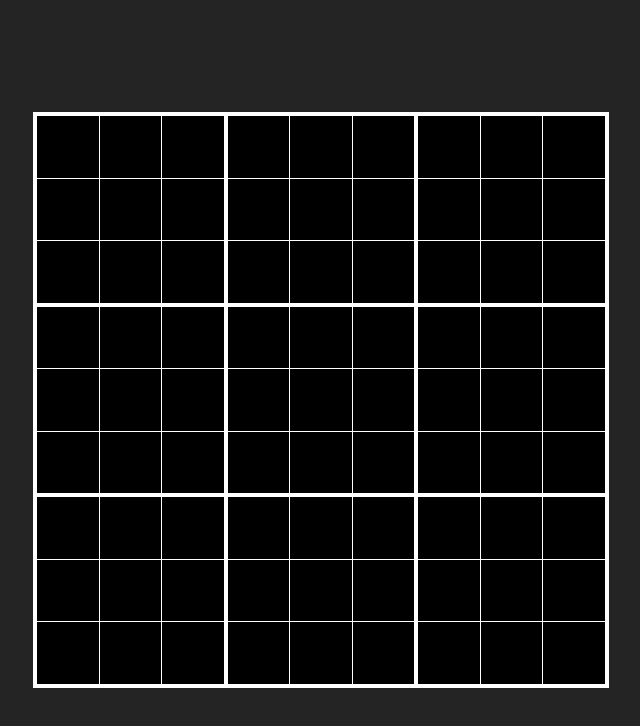
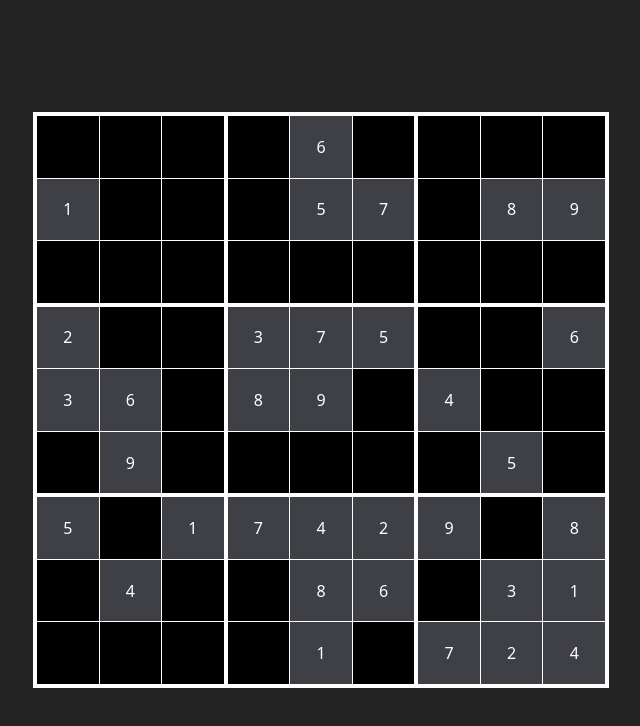
Before and after one commit to pulkitchauhan03/SudokuApp, a React (Vite) app: page / in a window 1280 px wide. Shown: the top 726 px of the page, without its empty margins (319-959 px from the left). Built offline with nearby package versions, Linux system fonts and the light colour scheme.

Commit message:
Successful setup of collision state

```diff
--- a/src/App.jsx
+++ b/src/App.jsx
@@ -1,47 +1,202 @@
+import { useEffect, useState } from "react";
 import "./App.css";
 
-function Cell({ value }) {
+const problem = [
+  [0, 0, 0, 0, 6, 0, 0, 0, 0],
+  [1, 0, 0, 0, 5, 7, 0, 8, 9],
+  [0, 0, 0, 0, 0, 0, 0, 0, 0],
+  [2, 0, 0, 3, 7, 5, 0, 0, 6],
+  [3, 6, 0, 8, 9, 0, 4, 0, 0],
+  [0, 9, 0, 0, 0, 0, 0, 5, 0],
+  [5, 0, 1, 7, 4, 2, 9, 0, 8],
+  [0, 4, 0, 0, 8, 6, 0, 3, 1],
+  [0, 0, 0, 0, 1, 0, 7, 2, 4],
+];
+
+const initSolution = [
+  [0, 0, 0, 0, 6, 0, 0, 0, 0],
+  [1, 0, 0, 0, 5, 7, 0, 8, 9],
+  [0, 0, 0, 0, 0, 0, 0, 0, 0],
+  [2, 0, 0, 3, 7, 5, 0, 0, 6],
+  [3, 6, 0, 8, 9, 0, 4, 0, 0],
+  [0, 9, 0, 0, 0, 0, 0, 5, 0],
+  [5, 0, 1, 7, 4, 2, 9, 0, 8],
+  [0, 4, 0, 0, 8, 6, 0, 3, 1],
+  [0, 0, 0, 0, 1, 0, 7, 2, 4],
+];
+
+const numRows = 9;
+
+function Cell({
+  containerId,
+  solution,
+  cellId,
+  handleCellChange,
+  collisions,
+  setCollisions,
+}) {
+  const row =
+    parseInt((containerId / 3).toString().split(".")[0]) * 3 +
+    parseInt((cellId / 3).toString().split(".")[0]);
+  const col = (containerId % 3) * 3 + (cellId % 3);
+  const cellProblemValue = problem[row][col];
+
+  const checkValid = () => {
+    let errArray = [];
+
+    for (let i = 0; i < numRows; i++) {
+      if (i !== row && solution[i][col] === solution[row][col])
+        errArray.push({ row: i, col: col });
+    }
+
+    for (let i = 0; i < numRows; i++) {
+      if (i !== col && solution[row][i] === solution[row][col])
+        errArray.push({ row: row, col: i });
+    }
+
+    const subContainerRow = parseInt((row / 3).toString().split(".")[0]) * 3;
+    const subContainerCol = parseInt((col / 3).toString().split(".")[0]) * 3;
+
+    for (let i = subContainerRow; i < subContainerRow + 3; i++) {
+      for (let j = subContainerCol; j < subContainerCol + 3; j++) {
+        if ((i !== row || j !== col) && solution[i][j] === solution[row][col])
+          errArray.push({ row: i, col: j });
+      }
+    }
+
+    return errArray;
+  };
+
+  const updateValid = (setErrors) => {
+    const local = [...collisions];
+
+    if (solution[row][col] === 0) {
+      local[row][col] = [];
+    } else {
+      const errArray = checkValid();
+      console.log(errArray);
+
+      if (errArray.length > 0) {
+        const cellArr = [...local[row][col]];
+        errArray.forEach((cell) => {
+          if (setErrors) {
+            const arr = [...local[cell.row][cell.col]];
+            arr.push({ row: row, col: col });
+            cellArr.push({ row: cell.row, col: cell.col });
+            local[cell.row][cell.col] = [...arr];
+          }
+          else {
+            const currCell = {row: row, col: col}
+
+            const arr = local[cell.row][cell.col].filter((collision) => {
+              return (collision.row !== currCell.row) || (collision.col !== currCell.col) ;
+            });
+
+            local[cell.row][cell.col] = arr;
+          }
+        });
+        local[row][col] = [...cellArr];
+      } else {
+        local[row][col] = [];
+      }
+    }
+
+    setCollisions(local);
+  };
+
   return (
-    <div className="grid h-auto bg-black place-items-center">
-      <input
-        className="w-full h-full bg-black focus:outline-offset-n3 focus:bg-white focus:text-black text-center caret-transparent"
-        type="number"
-      ></input>
+    <div className="h-full bg-black place-items-center">
+      {cellProblemValue === 0 ? (
+        <input
+          className={`w-full h-full ${
+            collisions[row][col].length === 0 ? "bg-black" : "bg-red-800"
+          } focus:outline-offset-n3 focus:bg-white focus:text-black text-center caret-transparent cursor-pointer`}
+          type="number"
+          value={solution[row][col] === 0 ? "" : solution[row][col]}
+          onChange={() => {}}
+          onKeyDown={(event) => {
+            updateValid(false);
+            handleCellChange(event, row, col);
+            updateValid(true);
+          }}
+        ></input>
+      ) : (
+        <div className="w-full h-full bg-zinc-700 content-center text-center flex flex-col justify-center">
+          {cellProblemValue}
+        </div>
+      )}
     </div>
   );
 }
 
-function SubContainer() {
+function SubContainer({
+  containerId,
+  solution,
+  handleCellChange,
+  collisions,
+  setCollisions,
+}) {
   return (
     <div className="text-center text-white w-auto h-auto">
       <div className="grid grid-cols-3 h-full w-full gap-px">
-        <Cell value="1" />
-        <Cell value="2" />
-        <Cell value="3" />
-        <Cell value="4" />
-        <Cell value="5" />
-        <Cell value="6" />
-        <Cell value="7" />
-        <Cell value="8" />
-        <Cell value="9" />
+        {Array(numRows)
+          .fill()
+          .map(function (v, i) {
+            return (
+              <Cell
+                containerId={containerId}
+                solution={solution}
+                cellId={i}
+                key={i}
+                handleCellChange={handleCellChange}
+                collisions={collisions}
+                setCollisions={setCollisions}
+              />
+            );
+          })}
       </div>
     </div>
   );
 }
 
 function App() {
+  const [solution, setSolution] = useState(initSolution);
+  const [collisions, setCollisions] = useState(
+    Array(numRows)
+      .fill()
+      .map(() => Array(numRows).fill([]))
+  );
+
+  const handleCellChange = (event, row, col) => {
+    const key = event.keyCode === 8 ? 0 : parseInt(event.key);
+
+    if (key === 110) return;
+
+    if (key >= 0 && key < 10) {
+      const sol = [...solution];
+      sol[row][col] = key;
+      setSolution(sol);
+    }
+  };
+
   return (
     <div className=" grid w-screen h-screen place-items-center">
       <div className="grid grid-cols-3 bg-white gap-1 w-144 h-144 p-1">
-        <SubContainer />
-        <SubContainer />
-        <SubContainer />
-        <SubContainer />
-        <SubContainer />
-        <SubContainer />
-        <SubContainer />
-        <SubContainer />
-        <SubContainer />
+        {Array(numRows)
+          .fill()
+          .map(function (v, i) {
+            return (
+              <SubContainer
+                containerId={i}
+                key={i}
+                solution={solution}
+                setSolution={setSolution}
+                handleCellChange={handleCellChange}
+                collisions={collisions}
+                setCollisions={setCollisions}
+              />
+            );
+          })}
       </div>
     </div>
   );
```
